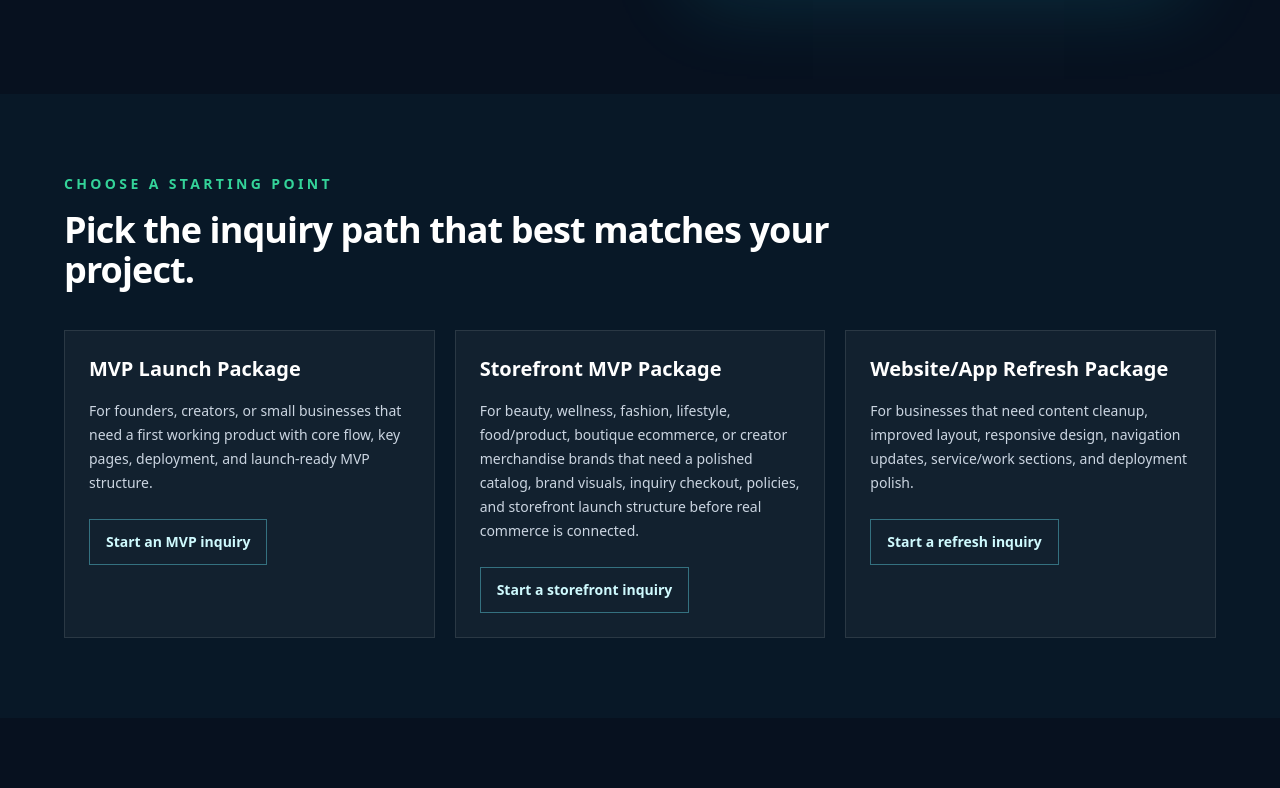
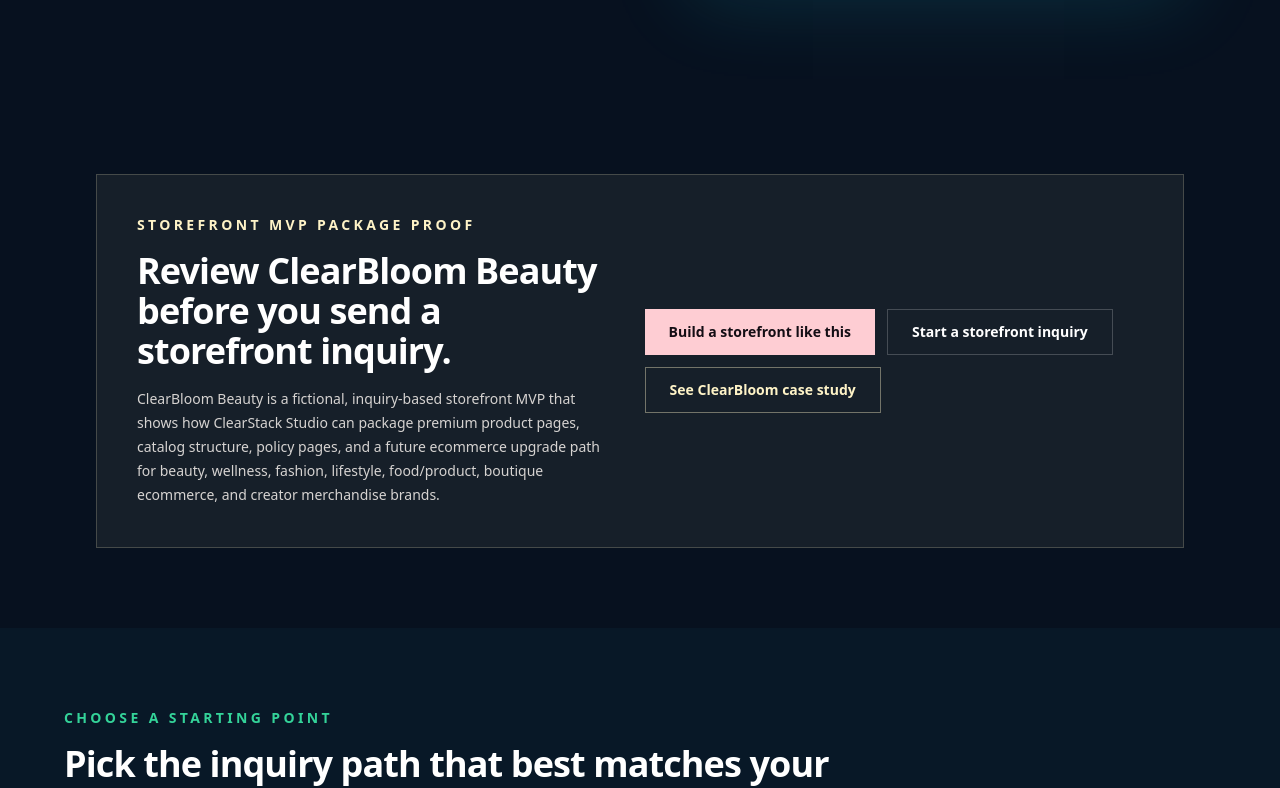
Before and after one commit to bchan818/ClearStackStudioWebsite, a Next.js app: page /contact in a window 1280 px wide. Shown: the part 758-1546 px from the top of the page. Built offline with nearby package versions, Linux system fonts and the light colour scheme.

Commit message:
feat: add storefront proof to contact page

```diff
--- a/app/contact/page.tsx
+++ b/app/contact/page.tsx
@@ -1,5 +1,6 @@
 import type { Metadata } from "next";
 import Link from "next/link";
+import { StorefrontCta } from "@/components/StorefrontCta";
 
 const contactReasons = [
   "MVP Launch Package",
@@ -150,6 +151,15 @@ export default function ContactPage() {
         </div>
       </section>
 
+      <StorefrontCta
+        eyebrow="Storefront MVP Package proof"
+        title="Review ClearBloom Beauty before you send a storefront inquiry."
+        text="ClearBloom Beauty is a fictional, inquiry-based storefront MVP that shows how ClearStack Studio can package premium product pages, catalog structure, policy pages, and a future ecommerce upgrade path for beauty, wellness, fashion, lifestyle, food/product, boutique ecommerce, and creator merchandise brands."
+        variant="amber"
+        proofHref="/work/clearbloom-beauty/case-study"
+        proofLabel="See ClearBloom case study"
+      />
+
       <section className="bg-[#081827] px-6 py-16 sm:py-20 lg:px-8">
         <div className="mx-auto max-w-6xl">
           <p className="text-sm font-semibold uppercase tracking-[0.24em] text-emeraldLift">
```
